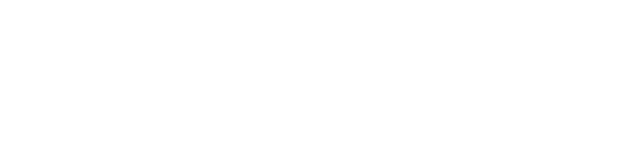
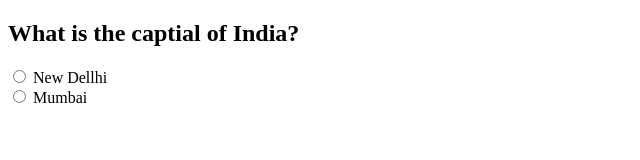
Before and after one commit to acciojob/trivia-suyash1702, a website: page main.html in a window 1280 px wide. Shown: the whole page, without its empty margins (0-640 px from the left). Drawn offline with Linux system fonts and the light colour scheme.

Commit message:
created a submission

```diff
--- a/main.html
+++ b/main.html
@@ -8,6 +8,15 @@
 
 <body>
 	<!-- the entire body must be written by student -->
+	<h2>What is the captial of India?</h2>
+	<div>
+		<input type="radio"/>
+		<label>New Dellhi</label>
+	</div>
+	<div>
+		<input type="radio"/>
+		<label>Mumbai</label>
+	</div>
     <script type="text/javascript" src="./script.js">
 </script>
 
```
